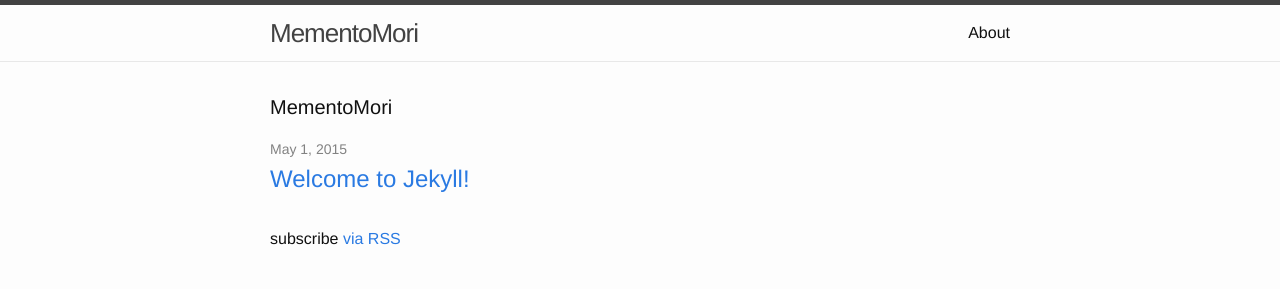
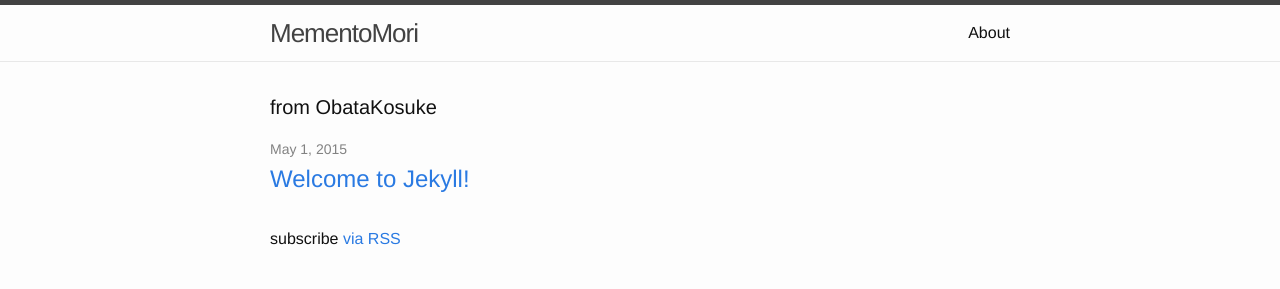
Before and after one commit to kosukeobata/kosukeobata.github.io, a Jekyll site: the page built from index.html, in a window 1280 px wide. Shown: the top 289 px of the page. Built offline with Jekyll 4.4.1, drawn with Linux system fonts in a browser that asks for light colours.

Commit message:
h1 edigt.

```diff
--- a/index.html
+++ b/index.html
@@ -4,7 +4,7 @@
 
 <div class="home">
 
-  <h1 class="page-heading">MementoMori</h1>
+  <h1 class="page-heading">from ObataKosuke</h1>
 
   <ul class="post-list">
     {% for post in site.posts %}
```
